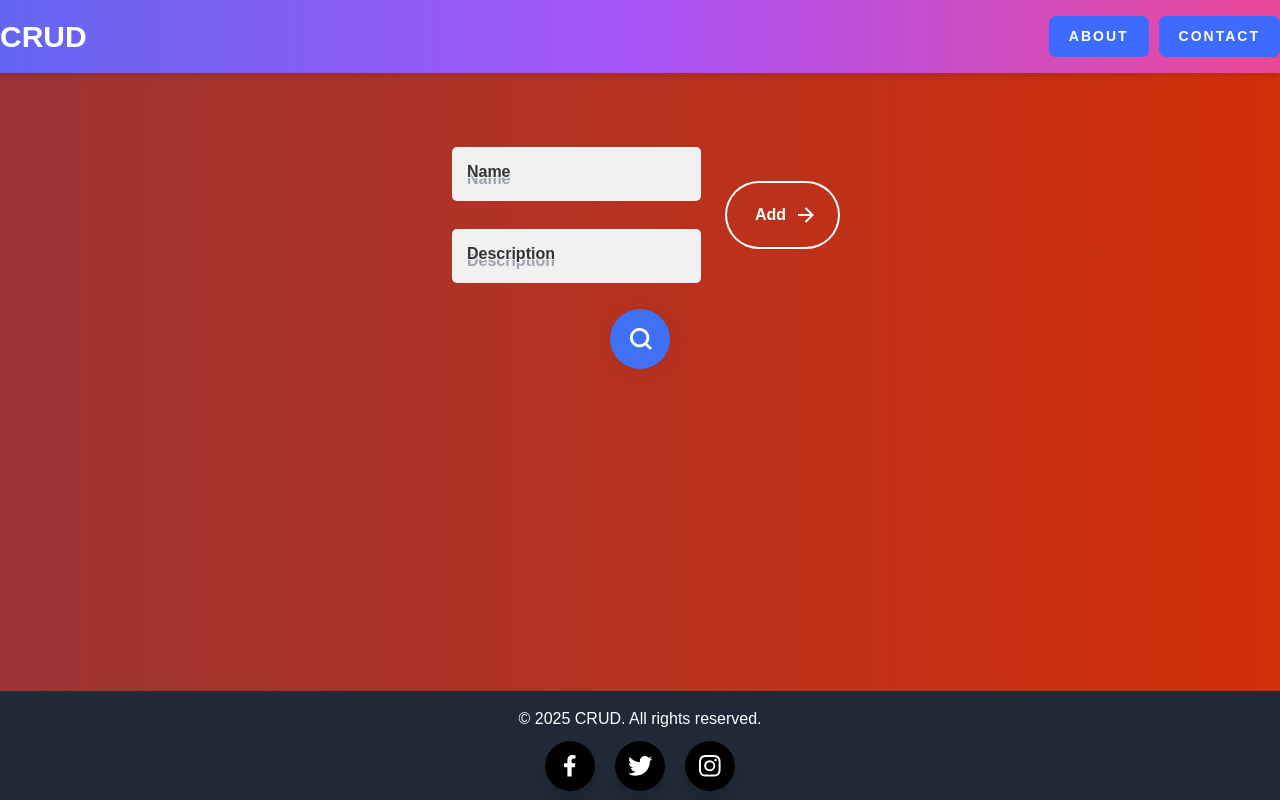
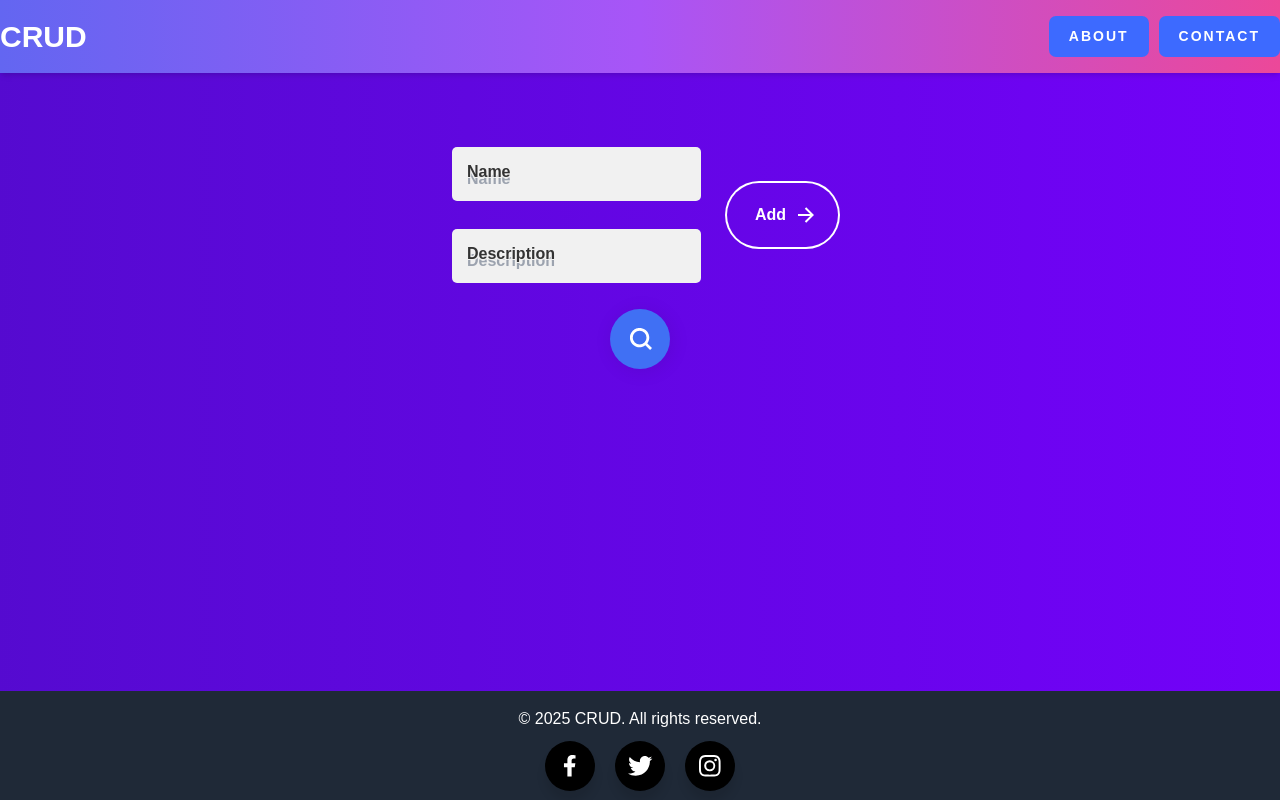
Before and after one commit to rafaelmm16/Next.js-CRUD, a Next.js app in the folder my-app/: page / in a window 1280 px wide. Built offline with nearby package versions, Linux system fonts and the light colour scheme.

Commit message:
✨ atualizado o fundo do padrão com um novo gradiente, melhorando a estética visual da aplicação

```diff
--- a/my-app/src/app/globals.css
+++ b/my-app/src/app/globals.css
@@ -32,7 +32,7 @@ html, body {
 }
 
 .pattern-background {
-  background: linear-gradient(270deg, #da2e04, #0045ad); /* Gradiente */
+  background: linear-gradient(270deg, #7700ff, #00245a); /* Gradiente */
   background-size: 400% 400%; /* Ajusta o tamanho do gradiente */
   animation: gradientAnimation 15s ease infinite; /* Animação do gradiente */
 }
```
